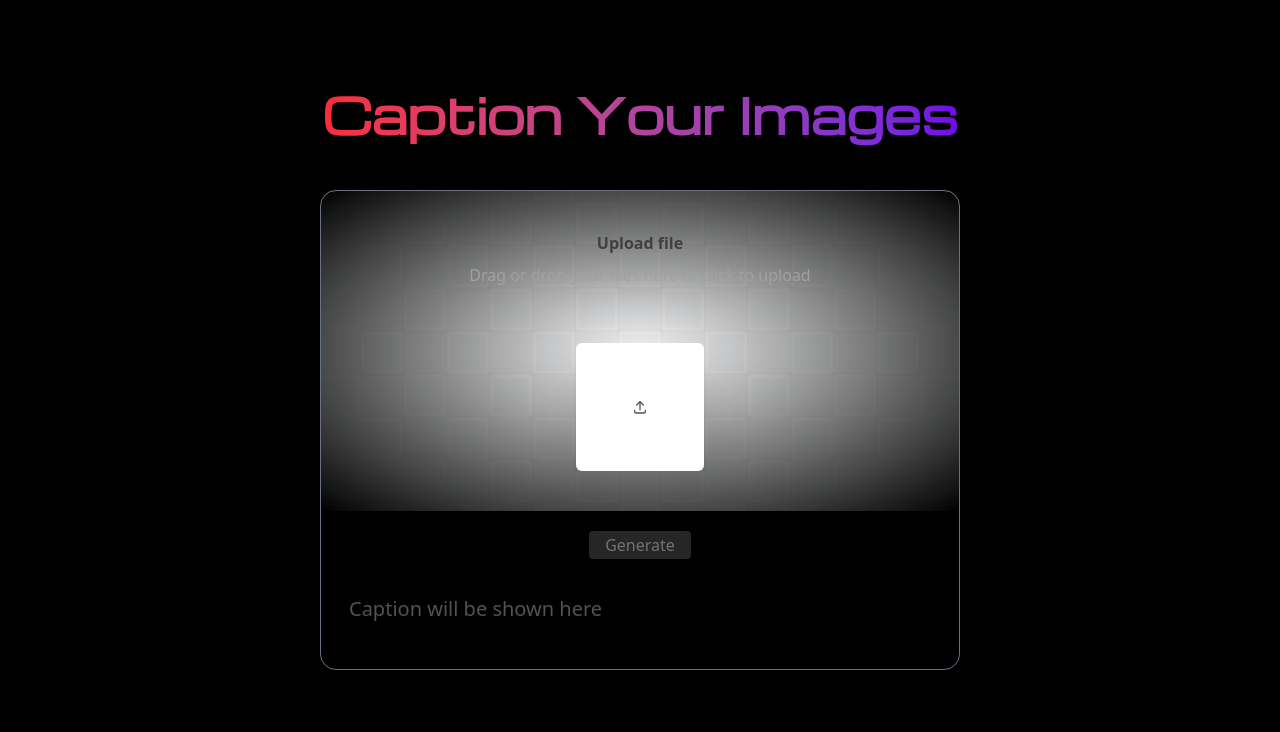
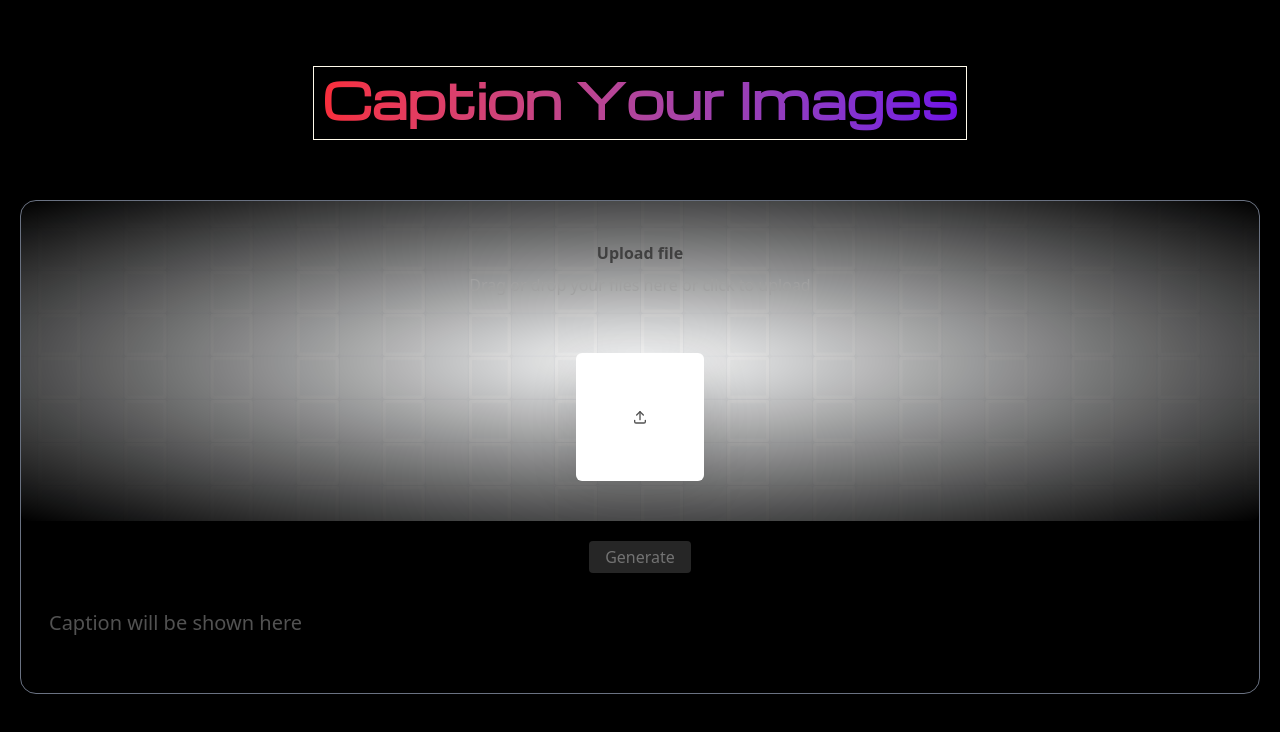
Before and after one commit to Parzival-Prime/Image-Captioning, a React (Vite) app in the folder frontend/: page / in a window 1280 px wide. Shown: the top 732 px of the page. Built offline with nearby package versions, Linux system fonts and the light colour scheme; a web font is replaced by a local one.

Commit message:
correcting branch commits

```diff
--- a/frontend/package.json
+++ b/frontend/package.json
@@ -4,7 +4,7 @@
   "version": "0.0.0",
   "type": "module",
   "scripts": {
-    "dev": "vite",
+    "dev": "vite --host 0.0.0.0",
     "build": "tsc -b && vite build",
     "lint": "eslint .",
     "preview": "vite preview"
--- a/frontend/src/App.tsx
+++ b/frontend/src/App.tsx
@@ -41,11 +41,13 @@ function App() {
   };
 
   return (
-    <main className="min-h-screen w-full bg-black text-gray-500 p-5 flex flex-col justify-center items-center">
-      <h1 className="h-15 mb- text-5xl font-bold bg-linear-to-r from-red-500 to-violet-700 bg-clip-text text-transparent font-michroma">
+    <main className="min-h-screen max-h-[100rem] w-full bg-black text-gray-500 p-5 flex flex-col justify-center items-center">
+      <h1 className="min-h-15 p-2 pb-4 max-h-60 mb-5 text-5xl font-bold bg-linear-to-r from-red-500 to-violet-700 bg-clip-text text-transparent font-michroma
+      border border-amber-50
+      ">
         Caption Your Images
       </h1>
-      <div className="h-[30rem] w-[40rem] border m-10 rounded-2xl flex flex-col gap-5">
+      <div className="min-h-[70%] min-w-full border m-10 rounded-2xl flex flex-col gap-5">
         <div className="">
           <FileUpload onChange={handleFileUpload} />
         </div>
--- a/frontend/src/components/ui/file-upload.tsx
+++ b/frontend/src/components/ui/file-upload.tsx
@@ -1,8 +1,16 @@
-import { cn } from "@/lib/utils";
+// import { cn } from "lib/utils";
 import { useRef, useState } from "react";
 import { motion } from "motion/react";
 import { IconUpload } from "@tabler/icons-react";
 import { useDropzone } from "react-dropzone";
+
+import clsx from "clsx";
+import type { ClassValue } from "clsx"
+import { twMerge } from "tailwind-merge";
+
+function cn(...inputs: ClassValue[]) {
+  return twMerge(clsx(inputs));
+}
 
 const mainVariant = {
   initial: {
--- a/frontend/tsconfig.app.json
+++ b/frontend/tsconfig.app.json
@@ -24,7 +24,8 @@
     "noUncheckedSideEffectImports": true,
     "baseUrl": "./src",
     "paths": {
-      "@/*": ["*"]
+      "@/*": ["*"],
+      "src/*": ["./src/*"]
     }
   },
   "include": ["src"]
--- a/frontend/vite.config.ts
+++ b/frontend/vite.config.ts
@@ -1,17 +1,18 @@
-import { defineConfig } from 'vite'
-import react from '@vitejs/plugin-react-swc'
-import tailwindcss from '@tailwindcss/vite'
-import path from "path"
+import { defineConfig } from "vite";
+import react from "@vitejs/plugin-react-swc";
+import tailwindcss from "@tailwindcss/vite";
+import path from "path";
 
 // https://vite.dev/config/
 export default defineConfig({
-  plugins: [
-    react(),
-    tailwindcss()
-  ],
-  resolve:{
+  plugins: [react(), tailwindcss()],
+  server: {
+    host: true,                 // listen on all addresses (needed if you use ngrok)
+    allowedHosts: ["all", "https://f751723c96e6.ngrok-free.app"],      // or an array of domains
+  },
+  resolve: {
     alias: {
-      "@": path.resolve(__dirname, "./src")
-    }
-  }
-})
+      "@": path.resolve(__dirname, "./src"),
+    },
+  },
+});
```
Also changed, not shown: frontend/tsconfig.json (+7 -0 lines), 2 other files (tests, documents, lock files or other folders).
